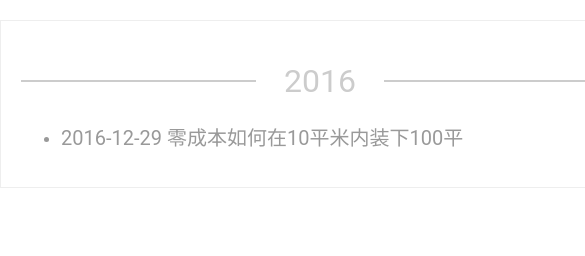
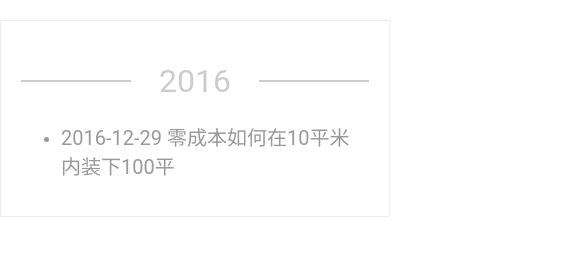
Before and after one commit to thewashingtonhua/slides, a plain HTML site: page index.html in a window 390 px wide. Shown: the top 256 px of the page, 585 px wide, since content can reach past the window. Drawn offline with Linux system fonts and the light colour scheme.

Commit message:
update index page style

```diff
--- a/index.html
+++ b/index.html
@@ -22,7 +22,9 @@
 		}
 
 		@media all and (max-width: 640px) {
-			width: 100%;
+			#mf {
+				width: 100%;
+			}
 		}
 		h1 {
 			color: #CCC;
```
